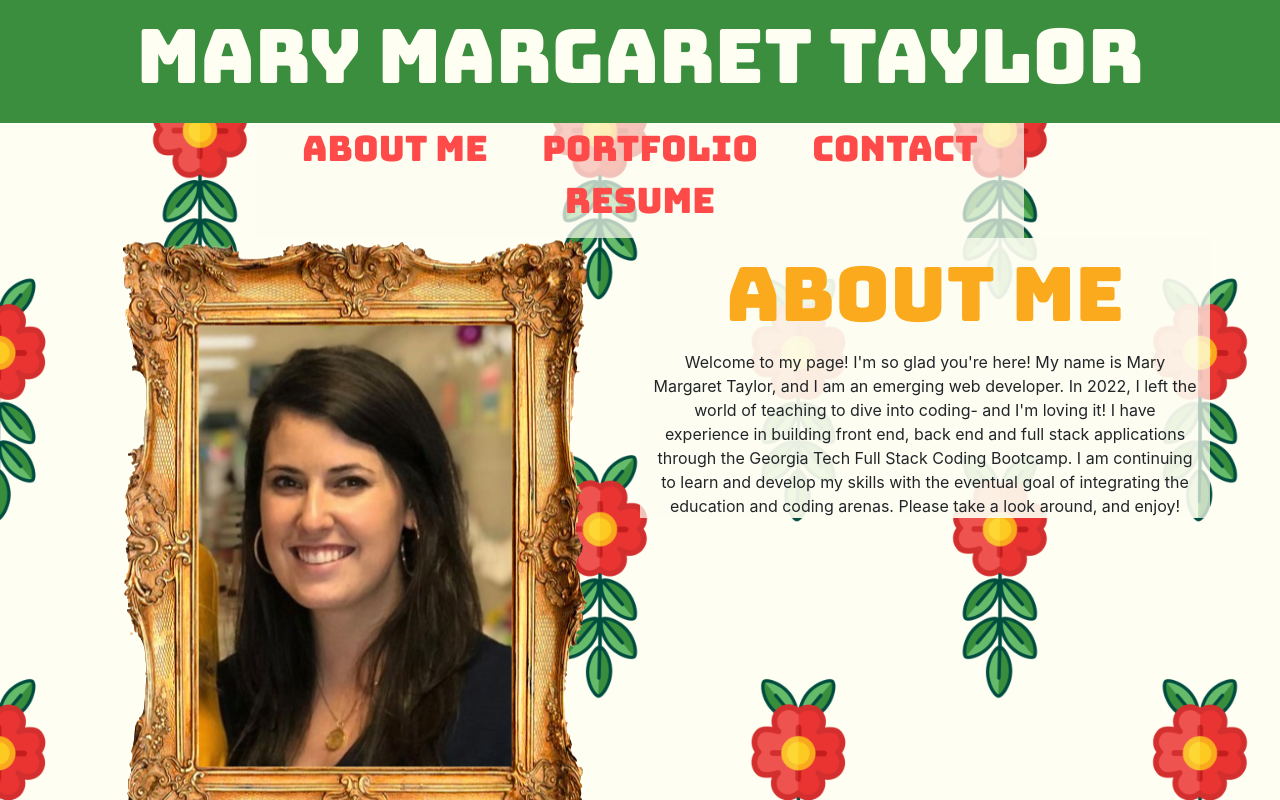
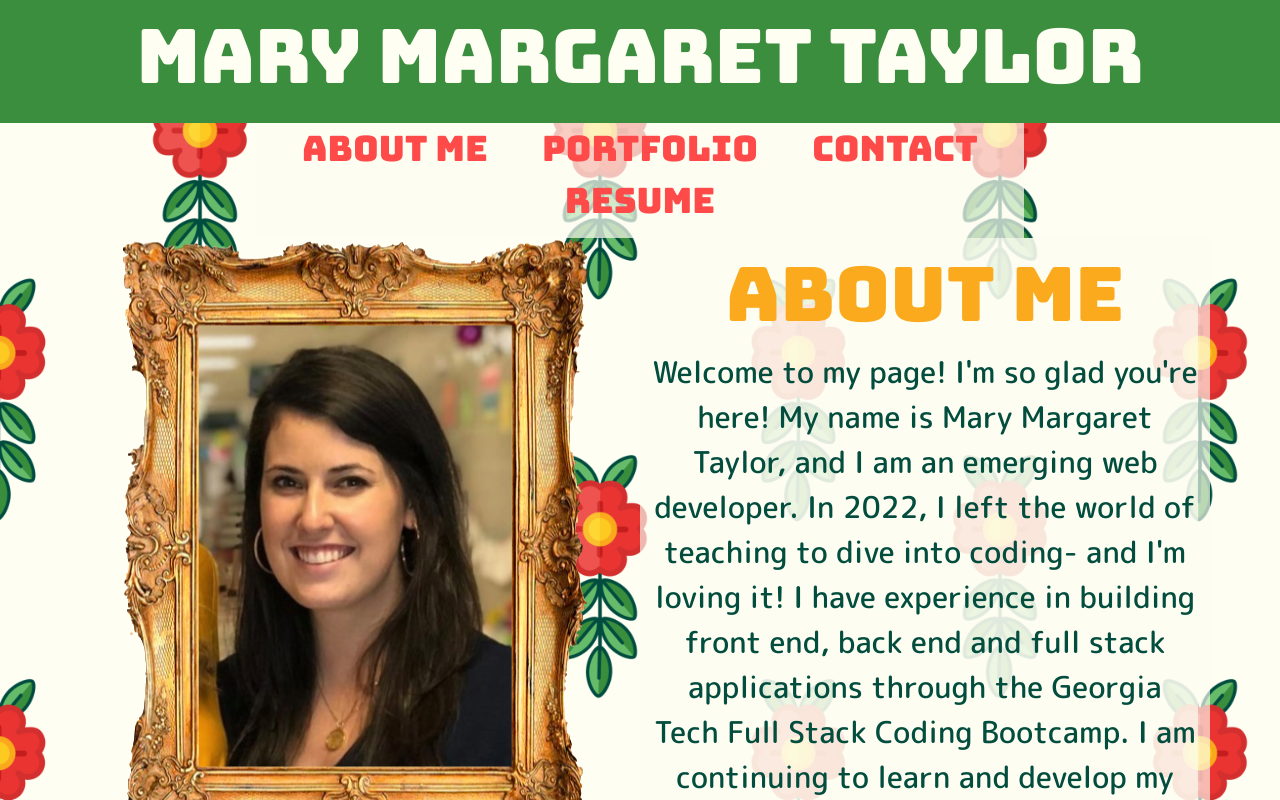
Before and after one commit to mmtaylor7/portfolio-react, a React (Create React App) app: page / in a window 1280 px wide. Shown: the top 800 px of the page. Built offline with nearby package versions, Linux system fonts and the light colour scheme.

Commit message:
about me styling- text/background

```diff
--- a/src/pages/AboutMe/AboutMe.css
+++ b/src/pages/AboutMe/AboutMe.css
@@ -1,5 +1,8 @@
+@import url("https://fonts.googleapis.com/css2?family=M+PLUS+Rounded+1c:wght@500&display=swap");
+
 .body-div {
   display: flex;
+
   /* flex-wrap: wrap; */
 }
 
@@ -13,9 +16,12 @@
   font-size: 75px;
   color: #faaa1c;
   /* background-color: #fefef2; */
-  background-color: #fefef2b6;
+  background-color: #fefef2a9;
 }
 
 .about-text {
-  background-color: #fefef2b6;
+  background-color: #fefef2a9;
+  color: #024d3e;
+  font-size: 30px;
+  font-family: "M PLUS Rounded 1c", sans-serif;
 }
```
